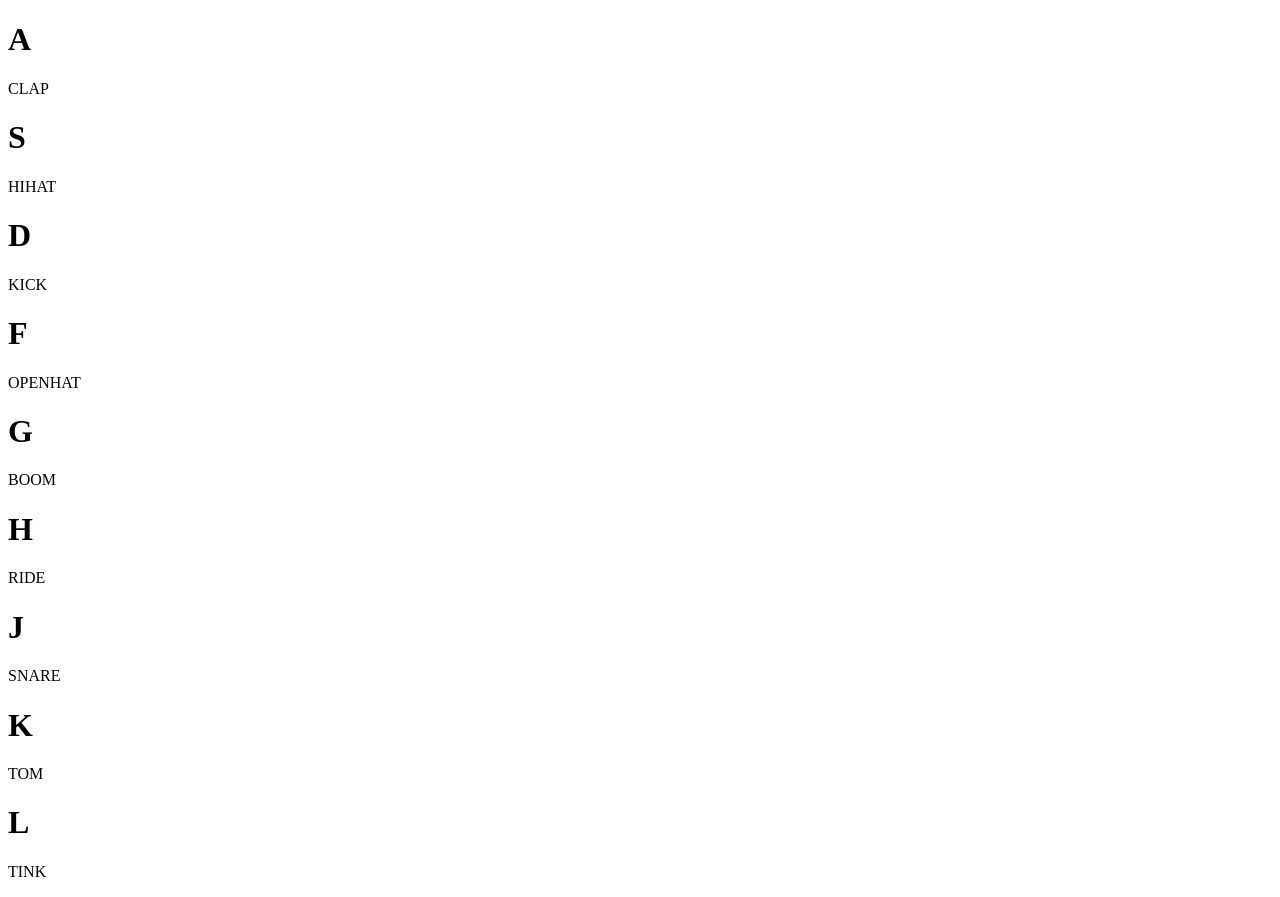
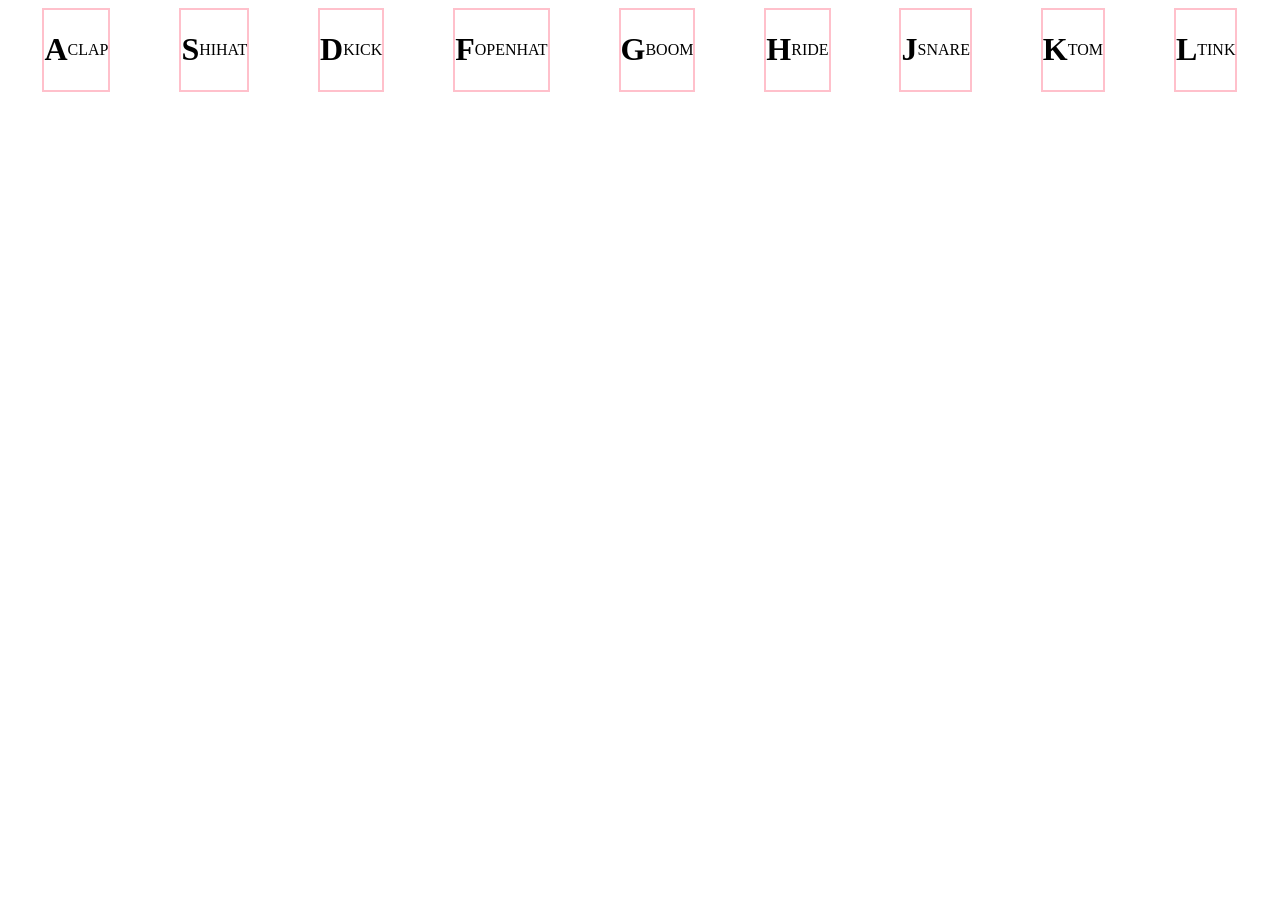
Before and after one commit to Rodrigues19/-JavaScript-30-Day-Challenge, a plain HTML site: page DrumKit/index.html in a window 1280 px wide. After the commit the page ends 800 px from the top, so only its background shows below. Drawn offline with Linux system fonts and the light colour scheme.

Commit message:
Adicionando o css

```diff
--- a/DrumKit/index.html
+++ b/DrumKit/index.html
@@ -4,6 +4,7 @@
     <meta charset="UTF-8">
     <meta name="viewport" content="width=device-width, initial-scale=1.0">
     <meta http-equiv="X-UA-Compatible" content="ie=edge">
+    <link rel="stylesheet" href="style.css"/>
     <title>Drum Kit</title>
 
 </head>
@@ -26,5 +27,6 @@
 
 <script src="script.js">s</script>
 
+
 </body>
 </html>
--- /dev/null
+++ b/DrumKit/style.css
@@ -0,0 +1,13 @@
+.keys{
+    display: flex;
+    justify-content: space-around;
+
+
+}
+
+.box {
+    display: flex;
+    border: solid 2px pink;
+    justify-content: space-between;
+    align-items: center;
+}
```
